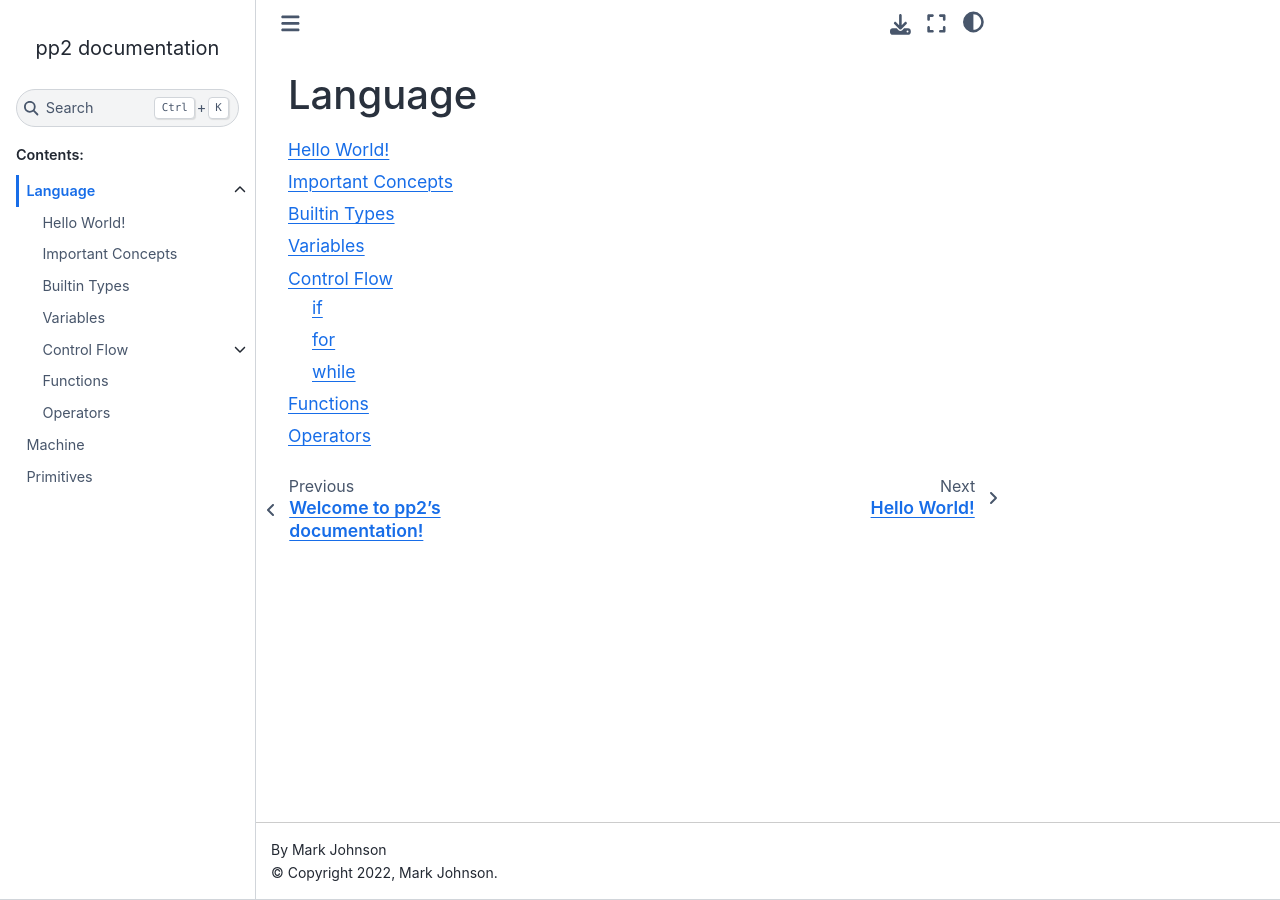
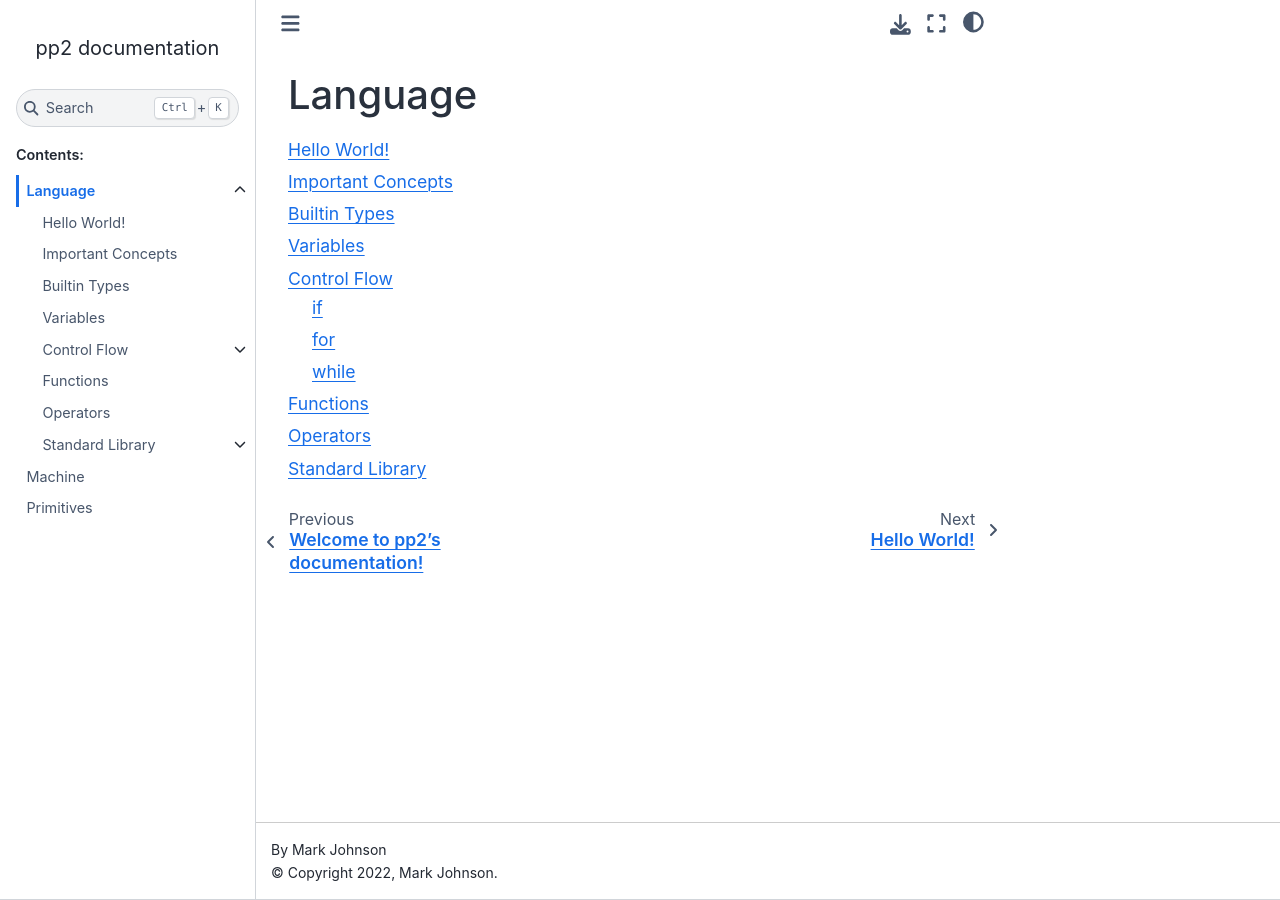
Before and after one commit to notfoundry/pp2, a Sphinx documentation site: the page built from docs/source/language.rst, in a window 1280 px wide. Built offline with Sphinx 7.4.7 and the Sphinx Book theme 1.1.4, drawn with Linux system fonts in a browser that asks for light colours.

```diff
--- a/docs/source/language.rst
+++ b/docs/source/language.rst
@@ -10,3 +10,4 @@
    language/control-flow
    language/functions
    language/operators
+   language/stdlib
--- /dev/null
+++ b/docs/source/language/stdlib.rst
@@ -0,0 +1,4 @@
+Standard Library
+================
+
+.. toctree::
```
Also changed, not shown: 7 other files.
